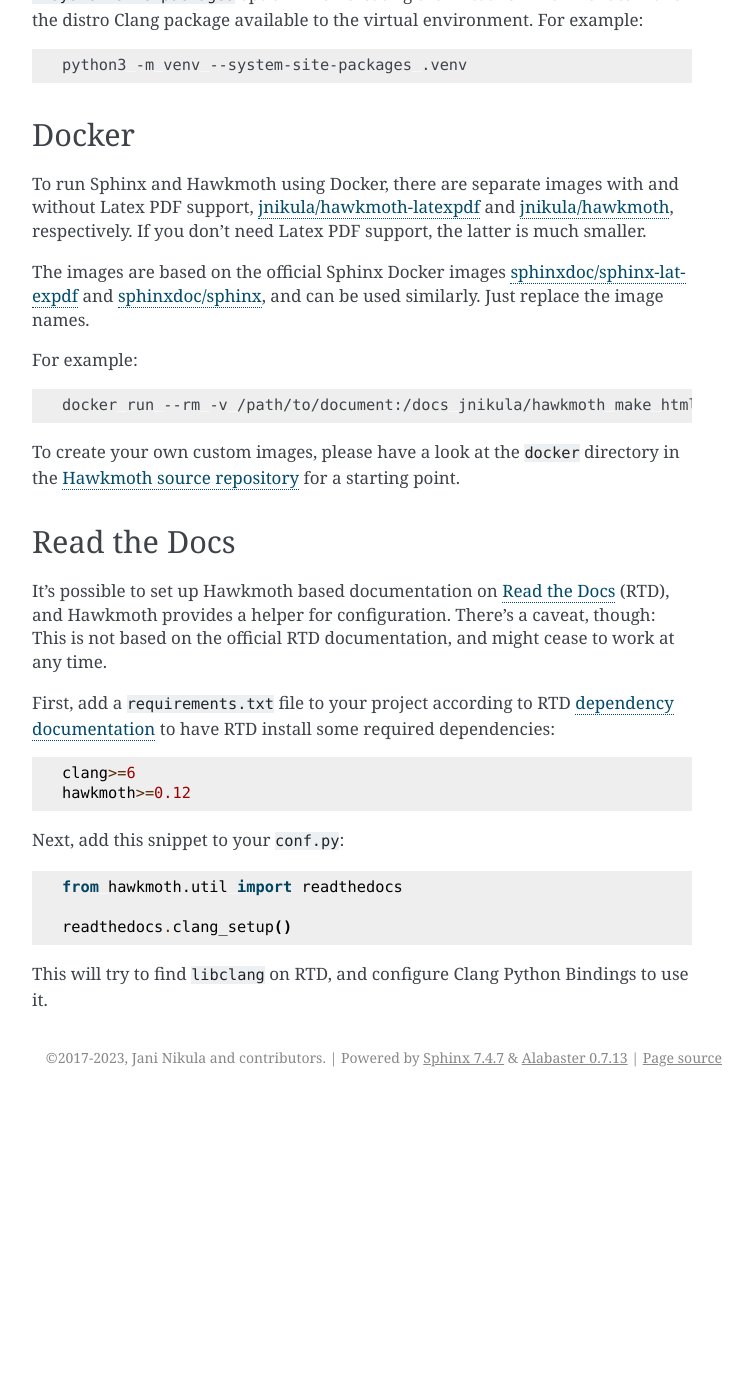
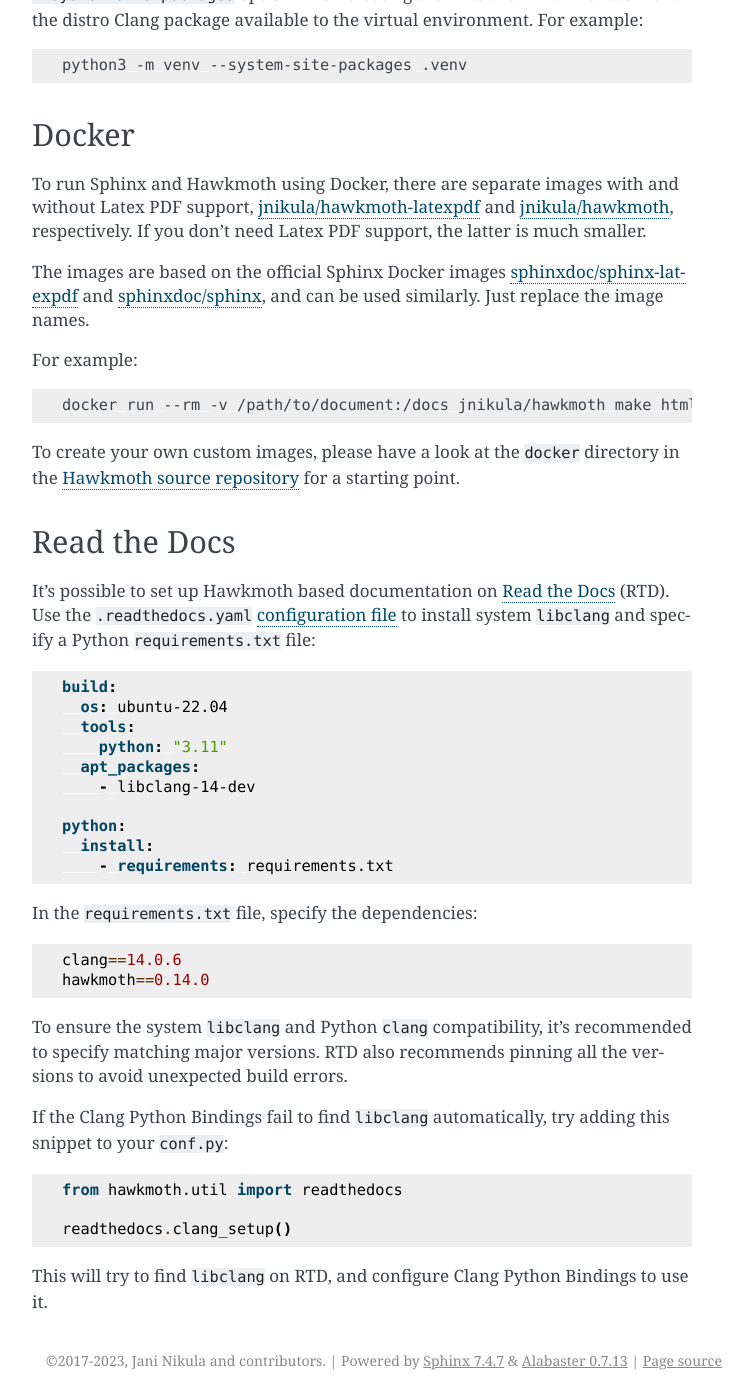
Before and after one commit to jnikula/hawkmoth, a Sphinx documentation site: the page built from doc/installation.rst, in a window 1280 px wide and 1400 px high, scrolled down 1334 px. Shown: the whole window, without its empty margins (388-1140 px from the left). Built offline with Sphinx 7.4.7, drawn with Linux system fonts in a browser that asks for light colours; before the commit the page ends 2431 px from its top, so only the background shows below that.

Commit message:
doc: update read the docs installation
Update the docs to use .readthedocs.yaml for installing libclang.

```diff
--- a/doc/installation.rst
+++ b/doc/installation.rst
@@ -111,18 +111,34 @@ in the `Hawkmoth source repository`_ for a starting point.
 Read the Docs
 -------------
 
-It's possible to set up Hawkmoth based documentation on `Read the Docs`_ (RTD),
-and Hawkmoth provides a helper for configuration. There's a caveat, though: This
-is not based on the official RTD documentation, and might cease to work at any
-time.
+It's possible to set up Hawkmoth based documentation on `Read the Docs`_
+(RTD). Use the ``.readthedocs.yaml`` `configuration file`_ to install system
+``libclang`` and specify a Python ``requirements.txt`` file:
 
-First, add a ``requirements.txt`` file to your project according to RTD
-`dependency documentation`_ to have RTD install some required dependencies::
+.. code-block:: yaml
 
-  clang>=6
-  hawkmoth>=0.12
+   build:
+     os: ubuntu-22.04
+     tools:
+       python: "3.11"
+     apt_packages:
+       - libclang-14-dev
 
-Next, add this snippet to your ``conf.py``:
+   python:
+     install:
+       - requirements: requirements.txt
+
+In the ``requirements.txt`` file, specify the dependencies::
+
+  clang==14.0.6
+  hawkmoth==0.14.0
+
+To ensure the system ``libclang`` and Python ``clang`` compatibility, it's
+recommended to specify matching major versions. RTD also recommends pinning all
+the versions to avoid unexpected build errors.
+
+If the Clang Python Bindings fail to find ``libclang`` automatically, try adding
+this snippet to your ``conf.py``:
 
 .. code-block:: python
 
@@ -133,6 +149,8 @@ Next, add this snippet to your ``conf.py``:
 This will try to find ``libclang`` on RTD, and configure Clang Python Bindings
 to use it.
 
+.. _configuration file: https://docs.readthedocs.io/en/stable/config-file/v2.html
+
 .. _Read the Docs: https://readthedocs.org/
 
 .. _dependency documentation: https://docs.readthedocs.io/en/stable/guides/specifying-dependencies.html
```
